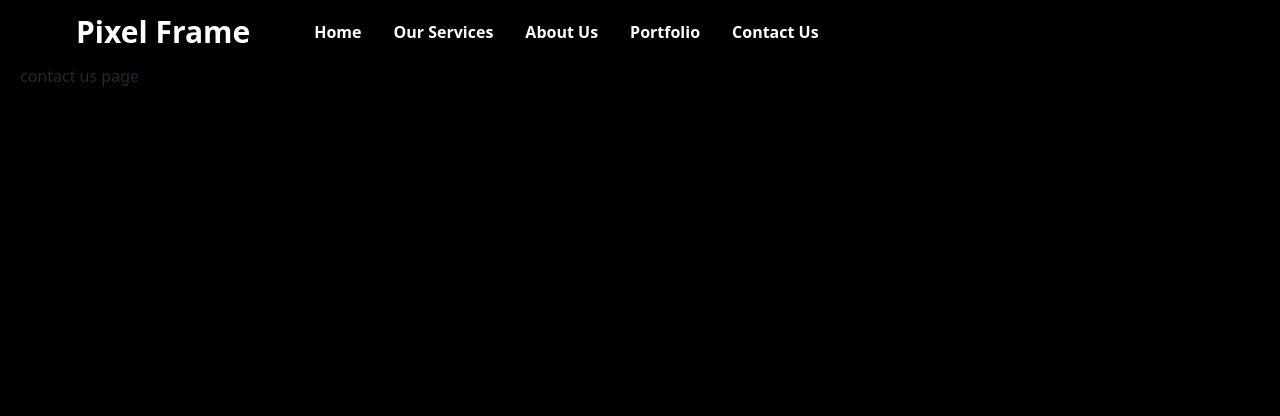
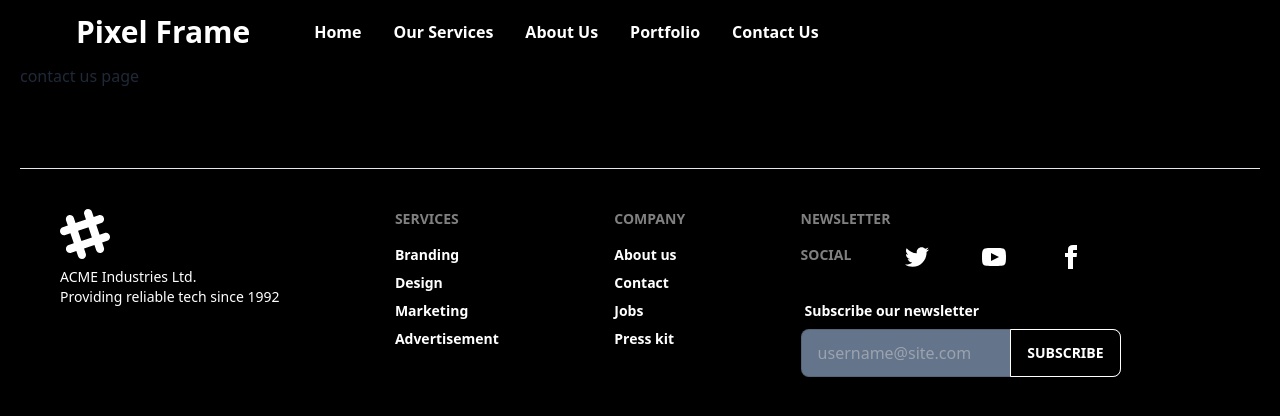
Before and after one commit to MdMuzahid07/pixel-frame-agency-client, a React (Create React App) app: page /contact in a window 1280 px wide. Shown: the top 416 px of the page. Built offline with nearby package versions, Linux system fonts and the light colour scheme.

Commit message:
footer added

```diff
--- a/src/App.js
+++ b/src/App.js
@@ -1,5 +1,6 @@
 import { Route, Routes } from 'react-router-dom';
 import './App.css';
+import Footer from './components/Footer/Footer';
 import Navbar from './components/Navbar/Navbar';
 import About from './pages/AboutUs/About';
 import ContactUs from './pages/ContactUs/ContactUs';
@@ -18,6 +19,7 @@
           <Route path="/portfolio" element={<Portfolio />} />
           <Route path="/contact" element={<ContactUs />} />
         </Routes>
+      <Footer />
       </Navbar>
     </div>
   );
--- /dev/null
+++ b/src/components/Footer/Footer.jsx
@@ -0,0 +1,52 @@
+import React from 'react';
+
+const Footer = () => {
+    return (
+        <div className='mt-20'>
+            <hr />
+            <footer class="footer p-10 bg-black text-white">
+                <div>
+                    <svg width="50" height="50" viewBox="0 0 24 24" xmlns="http://www.w3.org/2000/svg" fill-rule="evenodd" clip-rule="evenodd" class="fill-current"><path d="M22.672 15.226l-2.432.811.841 2.515c.33 1.019-.209 2.127-1.23 2.456-1.15.325-2.148-.321-2.463-1.226l-.84-2.518-5.013 1.677.84 2.517c.391 1.203-.434 2.542-1.831 2.542-.88 0-1.601-.564-1.86-1.314l-.842-2.516-2.431.809c-1.135.328-2.145-.317-2.463-1.229-.329-1.018.211-2.127 1.231-2.456l2.432-.809-1.621-4.823-2.432.808c-1.355.384-2.558-.59-2.558-1.839 0-.817.509-1.582 1.327-1.846l2.433-.809-.842-2.515c-.33-1.02.211-2.129 1.232-2.458 1.02-.329 2.13.209 2.461 1.229l.842 2.515 5.011-1.677-.839-2.517c-.403-1.238.484-2.553 1.843-2.553.819 0 1.585.509 1.85 1.326l.841 2.517 2.431-.81c1.02-.33 2.131.211 2.461 1.229.332 1.018-.21 2.126-1.23 2.456l-2.433.809 1.622 4.823 2.433-.809c1.242-.401 2.557.484 2.557 1.838 0 .819-.51 1.583-1.328 1.847m-8.992-6.428l-5.01 1.675 1.619 4.828 5.011-1.674-1.62-4.829z"></path></svg>
+                    <p>ACME Industries Ltd.<br />Providing reliable tech since 1992</p>
+                </div>
+                <div className='text-white font-bold'>
+                    <span class="footer-title">Services</span>
+                    <a class="link link-hover">Branding</a>
+                    <a class="link link-hover">Design</a>
+                    <a class="link link-hover">Marketing</a>
+                    <a class="link link-hover">Advertisement</a>
+                </div>
+                <div className='text-white font-bold'>
+                    <span class="footer-title">Company</span>
+                    <a class="link link-hover">About us</a>
+                    <a class="link link-hover">Contact</a>
+                    <a class="link link-hover">Jobs</a>
+                    <a class="link link-hover">Press kit</a>
+                </div>
+                <div>
+                    <span class="footer-title">Newsletter</span>
+                    <div class="form-control w-80">
+
+                        <div className='mb-5'>
+                            <div class="grid grid-flow-col gap-4">
+                                <span class="footer-title">Social</span>
+                                <a><svg xmlns="http://www.w3.org/2000/svg" width="24" height="24" viewBox="0 0 24 24" class="fill-current"><path d="M24 4.557c-.883.392-1.832.656-2.828.775 1.017-.609 1.798-1.574 2.165-2.724-.951.564-2.005.974-3.127 1.195-.897-.957-2.178-1.555-3.594-1.555-3.179 0-5.515 2.966-4.797 6.045-4.091-.205-7.719-2.165-10.148-5.144-1.29 2.213-.669 5.108 1.523 6.574-.806-.026-1.566-.247-2.229-.616-.054 2.281 1.581 4.415 3.949 4.89-.693.188-1.452.232-2.224.084.626 1.956 2.444 3.379 4.6 3.419-2.07 1.623-4.678 2.348-7.29 2.04 2.179 1.397 4.768 2.212 7.548 2.212 9.142 0 14.307-7.721 13.995-14.646.962-.695 1.797-1.562 2.457-2.549z"></path></svg></a>
+                                <a><svg xmlns="http://www.w3.org/2000/svg" width="24" height="24" viewBox="0 0 24 24" class="fill-current"><path d="M19.615 3.184c-3.604-.246-11.631-.245-15.23 0-3.897.266-4.356 2.62-4.385 8.816.029 6.185.484 8.549 4.385 8.816 3.6.245 11.626.246 15.23 0 3.897-.266 4.356-2.62 4.385-8.816-.029-6.185-.484-8.549-4.385-8.816zm-10.615 12.816v-8l8 3.993-8 4.007z"></path></svg></a>
+                                <a><svg xmlns="http://www.w3.org/2000/svg" width="24" height="24" viewBox="0 0 24 24" class="fill-current"><path d="M9 8h-3v4h3v12h5v-12h3.642l.358-4h-4v-1.667c0-.955.192-1.333 1.115-1.333h2.885v-5h-3.808c-3.596 0-5.192 1.583-5.192 4.615v3.385z"></path></svg></a>
+                            </div>
+                        </div>
+                        <label class="label">
+                            <span class="label-text text-white font-bold">Subscribe our newsletter</span>
+                        </label>
+                        <div class="relative">
+                            <input type="text" placeholder="username@site.com" class="input input-bordered bg-slate-500 w-full pr-16" />
+                            <button class="btn btn-outline text-white bg-black absolute top-0 right-0 rounded-l-none">Subscribe</button>
+                        </div>
+                    </div>
+                </div>
+            </footer>
+        </div>
+    );
+};
+
+export default Footer;
```
